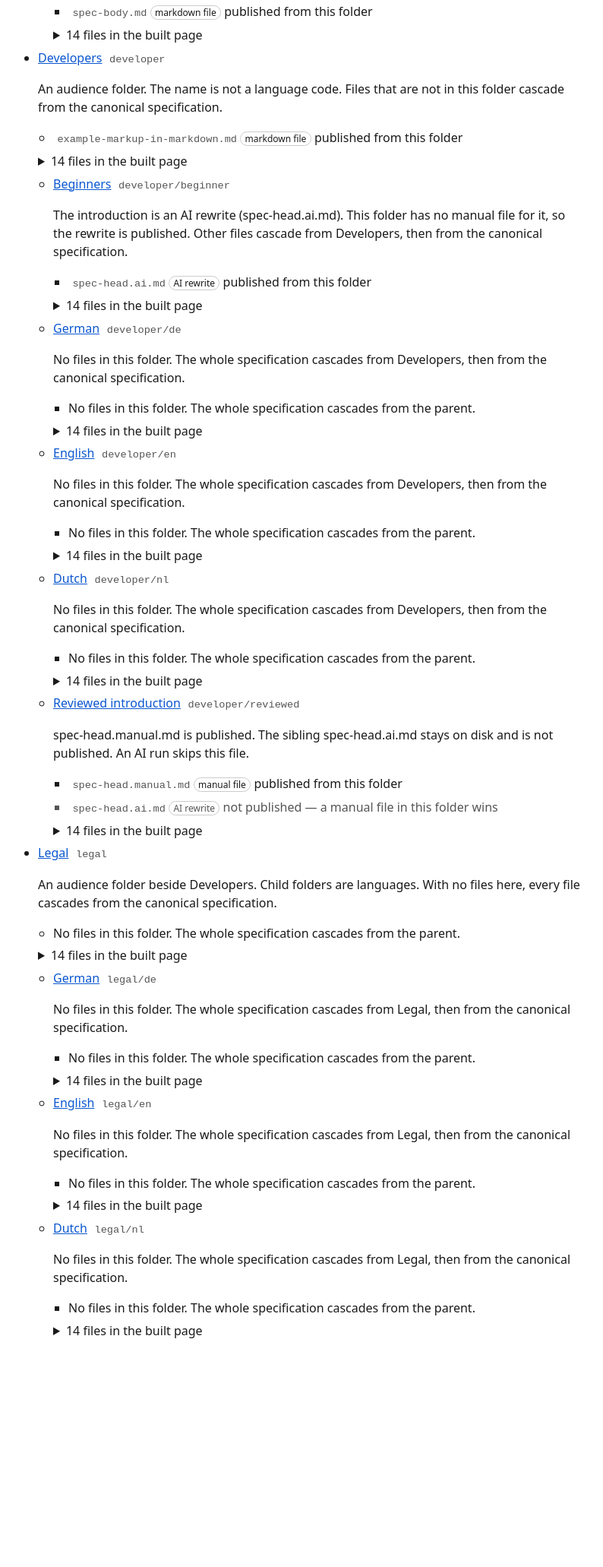
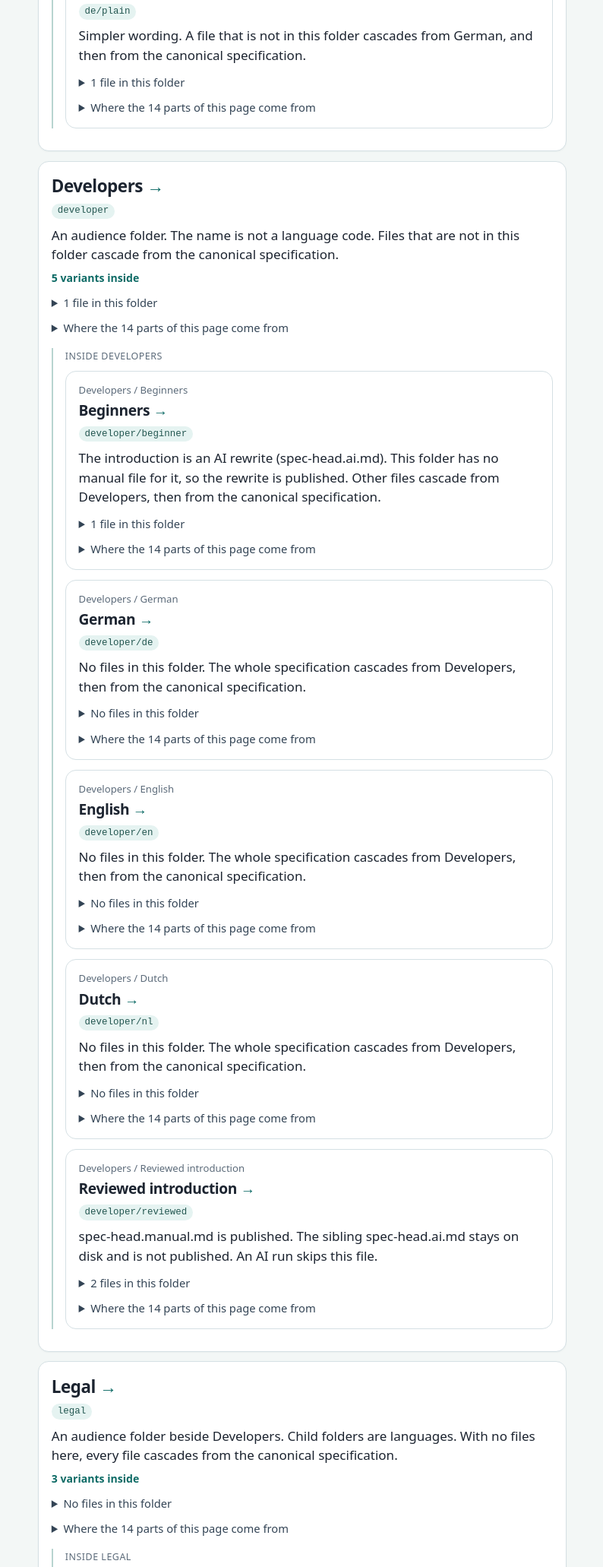
Before and after one commit to kordwarshuis/demo-languages, a website: page docs/variants/index.html in a window 1280 px wide. Shown: the part 625-2687 px from the top of the page at 76% size, without its empty margins (242-1036 px from the left). Before the commit the page ends 2420 px from the top, so only its background shows below. Drawn offline with Linux system fonts and the light colour scheme.

Commit message:
Enhance variants page layout and styling
Signed-off-by: Kor Dwarshuis <proximus@fastmail.com>

```diff
--- a/docs/variants/index.html
+++ b/docs/variants/index.html
@@ -5,31 +5,135 @@
 <meta name="viewport" content="width=device-width, initial-scale=1">
 <title>Variants — Spec-Up-T Starterpack</title>
 <style>
-body { font: 16px/1.5 system-ui, sans-serif; margin: 2rem auto; max-width: 46rem; padding: 0 1rem; color: #1a1a1a; }
-a { color: #0b57d0; }
-.path { color: #555; font-family: ui-monospace, monospace; font-size: 0.85em; margin-left: 0.4em; }
-.kind { font-size: 0.75em; border: 1px solid #ccc; border-radius: 999px; padding: 0 0.45em; }
-.shadow { color: #555; }
-ul { padding-left: 1.25rem; }
-li { margin: 0.35rem 0; }
+:root {
+  --ink: #1c2430;
+  --muted: #5c6b7a;
+  --line: #d5e0e4;
+  --card: #fff;
+  --bg: #f3f7f6;
+  --accent: #0e6b66;
+  --accent-soft: #e5f3f1;
+}
+* { box-sizing: border-box; }
+body {
+  margin: 0;
+  background: var(--bg);
+  color: var(--ink);
+  font: 17px/1.5 system-ui, sans-serif;
+}
+.page { max-width: 46rem; margin: 0 auto; padding: 2.25rem 1.25rem 4rem; }
+.back {
+  color: var(--accent);
+  font-size: 0.92rem;
+  text-decoration: none;
+}
+.back:hover { text-decoration: underline; }
+.spec-title {
+  margin: 1.4rem 0 0;
+  color: var(--muted);
+  font-size: 0.82rem;
+  letter-spacing: 0.04em;
+  text-transform: uppercase;
+}
+h1 { margin: 0.15rem 0 0.6rem; font-size: 2rem; letter-spacing: -0.03em; }
+.lede { margin: 0 0 1.5rem; max-width: 38rem; color: var(--muted); }
+.tree { list-style: none; margin: 0; padding: 0; }
+.card {
+  background: var(--card);
+  border: 1px solid var(--line);
+  border-radius: 14px;
+  padding: 0.95rem 1.05rem 1rem;
+  margin: 0 0 0.8rem;
+}
+.branch[data-depth="0"] > .card { box-shadow: 0 1px 2px rgba(20, 40, 40, 0.04); }
+.trail { margin: 0 0 0.15rem; color: var(--muted); font-size: 0.82rem; }
+.name { margin: 0; font-size: 1.2rem; letter-spacing: -0.02em; }
+.branch[data-depth="0"] > .card > .name { font-size: 1.4rem; }
+.name a { color: var(--ink); text-decoration: none; }
+.name a::after { content: " →"; color: var(--accent); font-weight: 450; }
+.name a:hover { color: var(--accent); }
+.path {
+  display: inline-block;
+  margin: 0.35rem 0 0;
+  padding: 0.05rem 0.5rem;
+  border-radius: 999px;
+  background: var(--accent-soft);
+  color: #245751;
+  font-family: ui-monospace, monospace;
+  font-size: 0.78rem;
+}
+.description { margin: 0.55rem 0 0; }
+.meta { margin: 0.45rem 0 0; color: var(--accent); font-size: 0.88rem; font-weight: 600; }
+.nested {
+  margin-top: 0.95rem;
+  padding: 0.15rem 0 0 1rem;
+  border-left: 2px solid #b7d4d0;
+}
+.nested-label {
+  margin: 0 0 0.55rem;
+  color: var(--muted);
+  font-size: 0.78rem;
+  letter-spacing: 0.04em;
+  text-transform: uppercase;
+}
+details { margin-top: 0.7rem; }
+summary { cursor: pointer; color: #345; font-size: 0.92rem; }
+.files ul, .sources ul { margin: 0.45rem 0 0; padding-left: 1.15rem; }
+.files li, .sources li { margin: 0.28rem 0; }
+.files .path, .sources .path {
+  display: inline;
+  margin: 0;
+  padding: 0;
+  background: none;
+  color: #445;
+  font-size: 0.84rem;
+}
+.kind {
+  font-size: 0.75rem;
+  border: 1px solid #c9d5d8;
+  border-radius: 999px;
+  padding: 0 0.45em;
+  color: #345;
+}
+.shadow { color: var(--muted); }
+.note {
+  margin-top: 1.5rem;
+  color: var(--muted);
+  font-size: 0.92rem;
+}
+.note .path {
+  display: inline;
+  margin: 0;
+  padding: 0;
+  background: none;
+  color: inherit;
+  font-size: 0.92rem;
+}
 </style>
 </head>
 <body id="variant-menu">
-<p><a href="../index.html">Canonical specification</a></p>
+<div class="page">
+<p><a class="back" href="../index.html">← Canonical specification</a></p>
+<p class="spec-title">Spec-Up-T Starterpack</p>
 <h1>Variants</h1>
-<p>Each folder is a variant of the specification. A file in a folder replaces the same file from the parent. When a file is missing, the build uses the parent file. Folder names are yours: a language, an audience, a reading level, or any other hierarchy.</p>
-<p>A <span class="path">.md</span> or <span class="path">.manual.md</span> file was written by a person and is never replaced by an AI rewrite. An AI rewrite is stored as <span class="path">.ai.md</span>. If a manual file is in the same folder, the manual file is the one that is published.</p>
+<p class="lede">Open a variant to read this specification in another form. A variant drawn inside another one starts from that parent. Only the files in its own folder are different.</p>
+<ol class="tree">
+<li class="branch" data-depth="0">
+<article class="card">
+
+<h2 class="name"><a href="de/index.html">German</a></h2>
+<p class="path">de</p>
+<p class="description">German text where a file exists in this folder. Every other file cascades from the canonical specification.</p>
+<p class="meta">1 variant inside</p>
+<details class="files">
+<summary>2 files in this folder</summary>
 <ul>
-<li>
-<a href="de/index.html">German</a>
-<span class="path">de</span>
-<p>German text where a file exists in this folder. Every other file cascades from the canonical specification.</p>
-<ul class="files">
 <li><span class="path">spec-head.md</span> <span class="kind">markdown file</span> published from this folder</li>
 <li><span class="path">terms-definitions/soil.md</span> <span class="kind">markdown file</span> published from this folder</li>
 </ul>
-<details>
-<summary>14 files in the built page</summary>
+</details>
+<details class="sources">
+<summary>Where the 14 parts of this page come from</summary>
 <ul>
 <li><span class="path">spec-head.md</span> — this folder (markdown file)</li>
 <li><span class="path">terms-and-definitions-intro.md</span> — canonical spec (markdown file)</li>
@@ -47,16 +151,22 @@ li { margin: 0.35rem 0; }
 <li><span class="path">spec-body.md</span> — canonical spec (markdown file)</li>
 </ul>
 </details>
+<div class="nested"><p class="nested-label">Inside German</p><ol class="tree">
+<li class="branch" data-depth="1">
+<article class="card">
+<p class="trail">German / Plain language</p>
+<h3 class="name"><a href="de/plain/index.html">Plain language</a></h3>
+<p class="path">de/plain</p>
+<p class="description">Simpler wording. A file that is not in this folder cascades from German, and then from the canonical specification.</p>
+
+<details class="files">
+<summary>1 file in this folder</summary>
 <ul>
-<li>
-<a href="de/plain/index.html">Plain language</a>
-<span class="path">de/plain</span>
-<p>Simpler wording. A file that is not in this folder cascades from German, and then from the canonical specification.</p>
-<ul class="files">
 <li><span class="path">spec-body.md</span> <span class="kind">markdown file</span> published from this folder</li>
 </ul>
-<details>
-<summary>14 files in the built page</summary>
+</details>
+<details class="sources">
+<summary>Where the 14 parts of this page come from</summary>
 <ul>
 <li><span class="path">spec-head.md</span> — de (markdown file)</li>
 <li><span class="path">terms-and-definitions-intro.md</span> — canonical spec (markdown file)</li>
@@ -75,18 +185,26 @@ li { margin: 0.35rem 0; }
 </ul>
 </details>
 
+</article>
 </li>
-</ul>
+</ol></div>
+</article>
 </li>
-<li>
-<a href="developer/index.html">Developers</a>
-<span class="path">developer</span>
-<p>An audience folder. The name is not a language code. Files that are not in this folder cascade from the canonical specification.</p>
-<ul class="files">
+<li class="branch" data-depth="0">
+<article class="card">
+
+<h2 class="name"><a href="developer/index.html">Developers</a></h2>
+<p class="path">developer</p>
+<p class="description">An audience folder. The name is not a language code. Files that are not in this folder cascade from the canonical specification.</p>
+<p class="meta">5 variants inside</p>
+<details class="files">
+<summary>1 file in this folder</summary>
+<ul>
 <li><span class="path">example-markup-in-markdown.md</span> <span class="kind">markdown file</span> published from this folder</li>
 </ul>
-<details>
-<summary>14 files in the built page</summary>
+</details>
+<details class="sources">
+<summary>Where the 14 parts of this page come from</summary>
 <ul>
 <li><span class="path">spec-head.md</span> — canonical spec (markdown file)</li>
 <li><span class="path">terms-and-definitions-intro.md</span> — canonical spec (markdown file)</li>
@@ -104,16 +222,22 @@ li { margin: 0.35rem 0; }
 <li><span class="path">spec-body.md</span> — canonical spec (markdown file)</li>
 </ul>
 </details>
+<div class="nested"><p class="nested-label">Inside Developers</p><ol class="tree">
+<li class="branch" data-depth="1">
+<article class="card">
+<p class="trail">Developers / Beginners</p>
+<h3 class="name"><a href="developer/beginner/index.html">Beginners</a></h3>
+<p class="path">developer/beginner</p>
+<p class="description">The introduction is an AI rewrite (spec-head.ai.md). This folder has no manual file for it, so the rewrite is published. Other files cascade from Developers, then from the canonical specification.</p>
+
+<details class="files">
+<summary>1 file in this folder</summary>
 <ul>
-<li>
-<a href="developer/beginner/index.html">Beginners</a>
-<span class="path">developer/beginner</span>
-<p>The introduction is an AI rewrite (spec-head.ai.md). This folder has no manual file for it, so the rewrite is published. Other files cascade from Developers, then from the canonical specification.</p>
-<ul class="files">
 <li><span class="path">spec-head.ai.md</span> <span class="kind">AI rewrite</span> published from this folder</li>
 </ul>
-<details>
-<summary>14 files in the built page</summary>
+</details>
+<details class="sources">
+<summary>Where the 14 parts of this page come from</summary>
 <ul>
 <li><span class="path">spec-head.md</span> — this folder (AI rewrite)</li>
 <li><span class="path">terms-and-definitions-intro.md</span> — canonical spec (markdown file)</li>
@@ -132,16 +256,21 @@ li { margin: 0.35rem 0; }
 </ul>
 </details>
 
+</article>
 </li>
-<li>
-<a href="developer/de/index.html">German</a>
-<span class="path">developer/de</span>
-<p>No files in this folder. The whole specification cascades from Developers, then from the canonical specification.</p>
-<ul class="files">
-<li>No files in this folder. The whole specification cascades from the parent.</li>
-</ul>
-<details>
-<summary>14 files in the built page</summary>
+<li class="branch" data-depth="1">
+<article class="card">
+<p class="trail">Developers / German</p>
+<h3 class="name"><a href="developer/de/index.html">German</a></h3>
+<p class="path">developer/de</p>
+<p class="description">No files in this folder. The whole specification cascades from Developers, then from the canonical specification.</p>
+
+<details class="files">
+<summary>No files in this folder</summary>
+<p>The whole specification cascades from the parent.</p>
+</details>
+<details class="sources">
+<summary>Where the 14 parts of this page come from</summary>
 <ul>
 <li><span class="path">spec-head.md</span> — canonical spec (markdown file)</li>
 <li><span class="path">terms-and-definitions-intro.md</span> — canonical spec (markdown file)</li>
@@ -160,16 +289,21 @@ li { margin: 0.35rem 0; }
 </ul>
 </details>
 
+</article>
 </li>
-<li>
-<a href="developer/en/index.html">English</a>
-<span class="path">developer/en</span>
-<p>No files in this folder. The whole specification cascades from Developers, then from the canonical specification.</p>
-<ul class="files">
-<li>No files in this folder. The whole specification cascades from the parent.</li>
-</ul>
-<details>
-<summary>14 files in the built page</summary>
+<li class="branch" data-depth="1">
+<article class="card">
+<p class="trail">Developers / English</p>
+<h3 class="name"><a href="developer/en/index.html">English</a></h3>
+<p class="path">developer/en</p>
+<p class="description">No files in this folder. The whole specification cascades from Developers, then from the canonical specification.</p>
+
+<details class="files">
+<summary>No files in this folder</summary>
+<p>The whole specification cascades from the parent.</p>
+</details>
+<details class="sources">
+<summary>Where the 14 parts of this page come from</summary>
 <ul>
 <li><span class="path">spec-head.md</span> — canonical spec (markdown file)</li>
 <li><span class="path">terms-and-definitions-intro.md</span> — canonical spec (markdown file)</li>
@@ -188,16 +322,21 @@ li { margin: 0.35rem 0; }
 </ul>
 </details>
 
+</article>
 </li>
-<li>
-<a href="developer/nl/index.html">Dutch</a>
-<span class="path">developer/nl</span>
-<p>No files in this folder. The whole specification cascades from Developers, then from the canonical specification.</p>
-<ul class="files">
-<li>No files in this folder. The whole specification cascades from the parent.</li>
-</ul>
-<details>
-<summary>14 files in the built page</summary>
+<li class="branch" data-depth="1">
+<article class="card">
+<p class="trail">Developers / Dutch</p>
+<h3 class="name"><a href="developer/nl/index.html">Dutch</a></h3>
+<p class="path">developer/nl</p>
+<p class="description">No files in this folder. The whole specification cascades from Developers, then from the canonical specification.</p>
+
+<details class="files">
+<summary>No files in this folder</summary>
+<p>The whole specification cascades from the parent.</p>
+</details>
+<details class="sources">
+<summary>Where the 14 parts of this page come from</summary>
 <ul>
 <li><span class="path">spec-head.md</span> — canonical spec (markdown file)</li>
 <li><span class="path">terms-and-definitions-intro.md</span> — canonical spec (markdown file)</li>
@@ -216,17 +355,24 @@ li { margin: 0.35rem 0; }
 </ul>
 </details>
 
+</article>
 </li>
-<li>
-<a href="developer/reviewed/index.html">Reviewed introduction</a>
-<span class="path">developer/reviewed</span>
-<p>spec-head.manual.md is published. The sibling spec-head.ai.md stays on disk and is not published. An AI run skips this file.</p>
-<ul class="files">
+<li class="branch" data-depth="1">
+<article class="card">
+<p class="trail">Developers / Reviewed introduction</p>
+<h3 class="name"><a href="developer/reviewed/index.html">Reviewed introduction</a></h3>
+<p class="path">developer/reviewed</p>
+<p class="description">spec-head.manual.md is published. The sibling spec-head.ai.md stays on disk and is not published. An AI run skips this file.</p>
+
+<details class="files">
+<summary>2 files in this folder</summary>
+<ul>
 <li><span class="path">spec-head.manual.md</span> <span class="kind">manual file</span> published from this folder</li>
 <li class="shadow"><span class="path">spec-head.ai.md</span> <span class="kind">AI rewrite</span> not published — a manual file in this folder wins</li>
 </ul>
-<details>
-<summary>14 files in the built page</summary>
+</details>
+<details class="sources">
+<summary>Where the 14 parts of this page come from</summary>
 <ul>
 <li><span class="path">spec-head.md</span> — this folder (manual file)</li>
 <li><span class="path">terms-and-definitions-intro.md</span> — canonical spec (markdown file)</li>
@@ -245,18 +391,24 @@ li { margin: 0.35rem 0; }
 </ul>
 </details>
 
+</article>
 </li>
-</ul>
+</ol></div>
+</article>
 </li>
-<li>
-<a href="legal/index.html">Legal</a>
-<span class="path">legal</span>
-<p>An audience folder beside Developers. Child folders are languages. With no files here, every file cascades from the canonical specification.</p>
-<ul class="files">
-<li>No files in this folder. The whole specification cascades from the parent.</li>
-</ul>
-<details>
-<summary>14 files in the built page</summary>
+<li class="branch" data-depth="0">
+<article class="card">
+
+<h2 class="name"><a href="legal/index.html">Legal</a></h2>
+<p class="path">legal</p>
+<p class="description">An audience folder beside Developers. Child folders are languages. With no files here, every file cascades from the canonical specification.</p>
+<p class="meta">3 variants inside</p>
+<details class="files">
+<summary>No files in this folder</summary>
+<p>The whole specification cascades from the parent.</p>
+</details>
+<details class="sources">
+<summary>Where the 14 parts of this page come from</summary>
 <ul>
 <li><span class="path">spec-head.md</span> — canonical spec (markdown file)</li>
 <li><span class="path">terms-and-definitions-intro.md</span> — canonical spec (markdown file)</li>
@@ -274,16 +426,20 @@ li { margin: 0.35rem 0; }
 <li><span class="path">spec-body.md</span> — canonical spec (markdown file)</li>
 </ul>
 </details>
-<ul>
-<li>
-<a href="legal/de/index.html">German</a>
-<span class="path">legal/de</span>
-<p>No files in this folder. The whole specification cascades from Legal, then from the canonical specification.</p>
-<ul class="files">
-<li>No files in this folder. The whole specification cascades from the parent.</li>
-</ul>
-<details>
-<summary>14 files in the built page</summary>
+<div class="nested"><p class="nested-label">Inside Legal</p><ol class="tree">
+<li class="branch" data-depth="1">
+<article class="card">
+<p class="trail">Legal / German</p>
+<h3 class="name"><a href="legal/de/index.html">German</a></h3>
+<p class="path">legal/de</p>
+<p class="description">No files in this folder. The whole specification cascades from Legal, then from the canonical specification.</p>
+
+<details class="files">
+<summary>No files in this folder</summary>
+<p>The whole specification cascades from the parent.</p>
+</details>
+<details class="sources">
+<summary>Where the 14 parts of this page come from</summary>
 <ul>
 <li><span class="path">spec-head.md</span> — canonical spec (markdown file)</li>
 <li><span class="path">terms-and-definitions-intro.md</span> — canonical spec (markdown file)</li>
@@ -302,16 +458,21 @@ li { margin: 0.35rem 0; }
 </ul>
 </details>
 
+</article>
 </li>
-<li>
-<a href="legal/en/index.html">English</a>
-<span class="path">legal/en</span>
-<p>No files in this folder. The whole specification cascades from Legal, then from the canonical specification.</p>
-<ul class="files">
-<li>No files in this folder. The whole specification cascades from the parent.</li>
-</ul>
-<details>
-<summary>14 files in the built page</summary>
+<li class="branch" data-depth="1">
+<article class="card">
+<p class="trail">Legal / English</p>
+<h3 class="name"><a href="legal/en/index.html">English</a></h3>
+<p class="path">legal/en</p>
+<p class="description">No files in this folder. The whole specification cascades from Legal, then from the canonical specification.</p>
+
+<details class="files">
+<summary>No files in this folder</summary>
+<p>The whole specification cascades from the parent.</p>
+</details>
+<details class="sources">
+<summary>Where the 14 parts of this page come from</summary>
 <ul>
 <li><span class="path">spec-head.md</span> — canonical spec (markdown file)</li>
 <li><span class="path">terms-and-definitions-intro.md</span> — canonical spec (markdown file)</li>
@@ -330,16 +491,21 @@ li { margin: 0.35rem 0; }
 </ul>
 </details>
 
+</article>
 </li>
-<li>
-<a href="legal/nl/index.html">Dutch</a>
-<span class="path">legal/nl</span>
-<p>No files in this folder. The whole specification cascades from Legal, then from the canonical specification.</p>
-<ul class="files">
-<li>No files in this folder. The whole specification cascades from the parent.</li>
-</ul>
-<details>
-<summary>14 files in the built page</summary>
+<li class="branch" data-depth="1">
+<article class="card">
+<p class="trail">Legal / Dutch</p>
+<h3 class="name"><a href="legal/nl/index.html">Dutch</a></h3>
+<p class="path">legal/nl</p>
+<p class="description">No files in this folder. The whole specification cascades from Legal, then from the canonical specification.</p>
+
+<details class="files">
+<summary>No files in this folder</summary>
+<p>The whole specification cascades from the parent.</p>
+</details>
+<details class="sources">
+<summary>Where the 14 parts of this page come from</summary>
 <ul>
 <li><span class="path">spec-head.md</span> — canonical spec (markdown file)</li>
 <li><span class="path">terms-and-definitions-intro.md</span> — canonical spec (markdown file)</li>
@@ -358,9 +524,16 @@ li { margin: 0.35rem 0; }
 </ul>
 </details>
 
+</article>
 </li>
-</ul>
+</ol></div>
+</article>
 </li>
-</ul>
+</ol>
+<details class="note">
+<summary>How a file is chosen</summary>
+<p>A <span class="path">.md</span> or <span class="path">.manual.md</span> file was written by a person and is never replaced by an AI rewrite. An AI rewrite is stored as <span class="path">.ai.md</span>. When a manual file is in the same folder, that manual file is the one that is published.</p>
+</details>
+</div>
 </body>
 </html>
```
